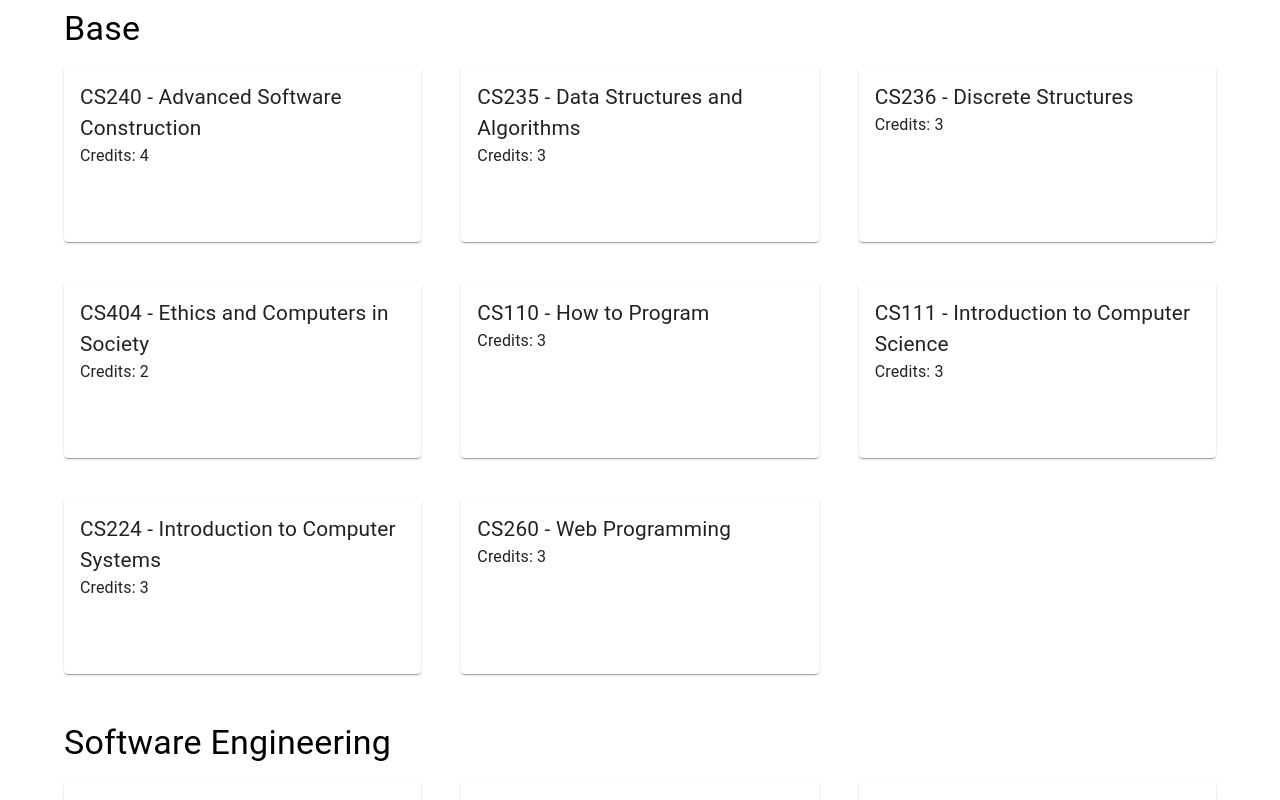
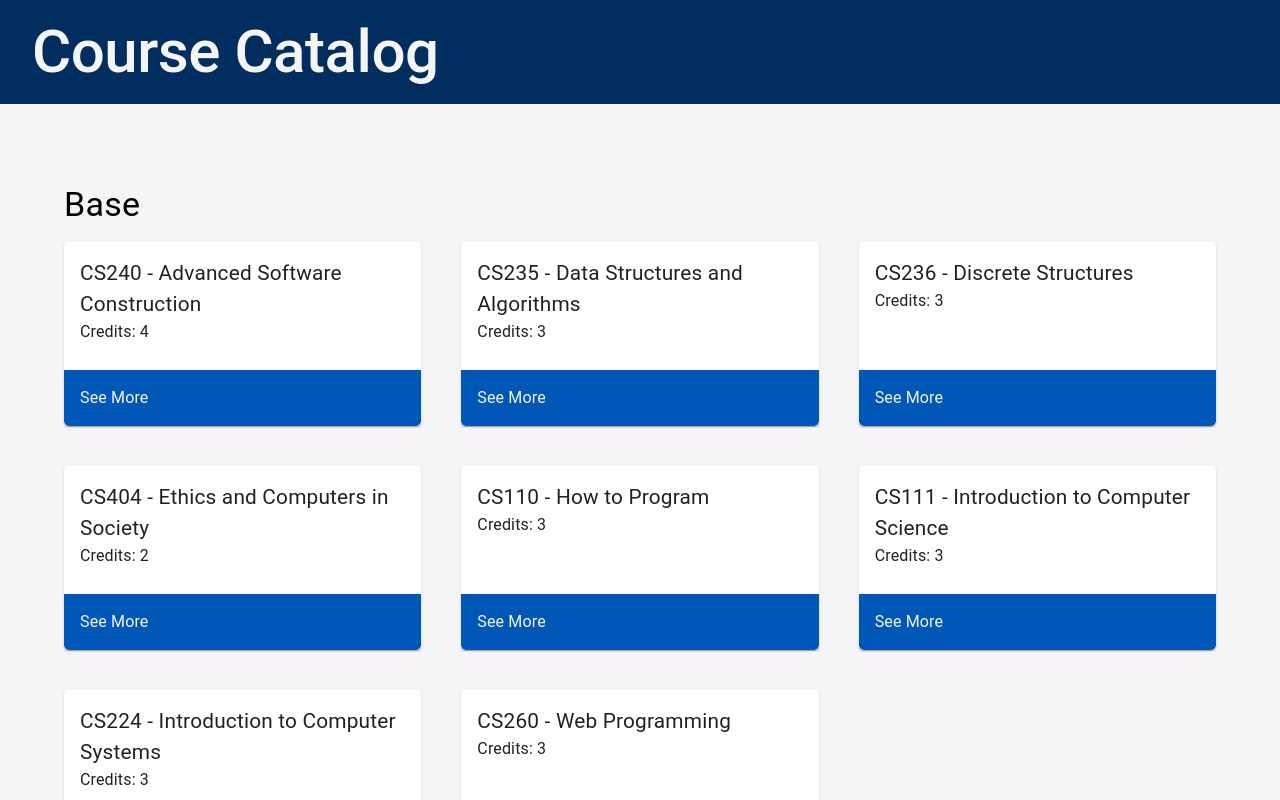
Before and after one commit to matkatd/cs_class_project, a Next.js app: page /try2 in a window 1280 px wide. Shown: the top 800 px of the page. Built offline with nearby package versions, Linux system fonts and the light colour scheme.

Commit message:
More styling

```diff
--- a/app/layout.tsx
+++ b/app/layout.tsx
@@ -15,6 +15,7 @@ export default function RootLayout({
 }>) {
   return (
     <html lang="en">
+      <style>{"body {  margin: 0; padding: 0; }"}</style>
       <body>{children}</body>
     </html>
   );
--- a/app/try2/page.tsx
+++ b/app/try2/page.tsx
@@ -1,7 +1,7 @@
 "use client";
 import { ClassCardList } from "@/components/ClassCardList";
 import { Course } from "@/public/types";
-import { Container, Stack } from "@mui/material";
+import { Box, Container, Divider, Stack, Typography } from "@mui/material";
 import React, { useEffect, useMemo, useState } from "react";
 
 type MainPageProps = {};
@@ -36,22 +36,38 @@ const MainPage = ({}: MainPageProps) => {
       const courses = classes.filter(
         (course: Course) => course.emphasis === emphasis
       );
+
       return { emphasis, courses };
     });
     setClassGroups(emphasisGroups);
   }, [emphases, classes]);
 
   return (
+    <Box sx={{ background: "whitesmoke" }}>
+      <Box sx={{ background: "#012D5F" }}>
+        <Typography
+          color="whitesmoke"
+          variant="h2"
+          mb={"2rem"}
+          padding={"1rem 2rem"}
+          fontWeight={"medium"}
+        >
+          Course Catalog
+        </Typography>
+      </Box>
       <Stack justifyContent={"center"} m={"0 auto"}>
         {classGroups.map((emphasisGroup: EmphasisGroup) => (
+          <>
             <ClassCardList
               key={emphasisGroup.emphasis}
               courses={emphasisGroup.courses}
               categoryName={emphasisGroup.emphasis}
             />
+            <Divider variant="middle" />
+          </>
         ))}
-      {/* <ClassCardList courses={classes} categoryName="Core Classes" /> */}
       </Stack>
+    </Box>
   );
 };
 
--- a/components/ClassCard.tsx
+++ b/components/ClassCard.tsx
@@ -1,5 +1,11 @@
 import { Course } from "@/public/types";
-import { Card, CardContent, Typography } from "@mui/material";
+import {
+  Button,
+  Card,
+  CardActionArea,
+  CardContent,
+  Typography,
+} from "@mui/material";
 import React from "react";
 
 type ClassCardProps = {
@@ -7,12 +13,17 @@ type ClassCardProps = {
 };
 
 export const ClassCard = ({ classObj }: ClassCardProps) => (
-  <Card sx={{ height: "11rem" }}>
-    <CardContent>
+  <Card>
+    <CardContent sx={{ height: "6rem" }}>
       <Typography fontSize={"1.3rem"}>
         {classObj.courseName} - {classObj.courseTitle}
       </Typography>
       <Typography>Credits: {classObj.creditHours}</Typography>
     </CardContent>
+    <CardActionArea sx={{ background: "#0057B8", borderRadius: "0 0 5px 5px" }}>
+      <CardContent>
+        <Typography color="whitesmoke">See More</Typography>
+      </CardContent>
+    </CardActionArea>
   </Card>
 );
--- a/components/ClassCardList.tsx
+++ b/components/ClassCardList.tsx
@@ -12,7 +12,7 @@ export const ClassCardList = ({
   courses,
   categoryName,
 }: ClassCardListProps) => (
-  <Container sx={{ mb: "3rem" }}>
+  <Container sx={{ mb: "3rem", mt: "3rem" }}>
     <Typography mb="1rem" variant="h4">
       {categoryName}
     </Typography>
```
Lines whose indentation alone changed are shown as unchanged.
